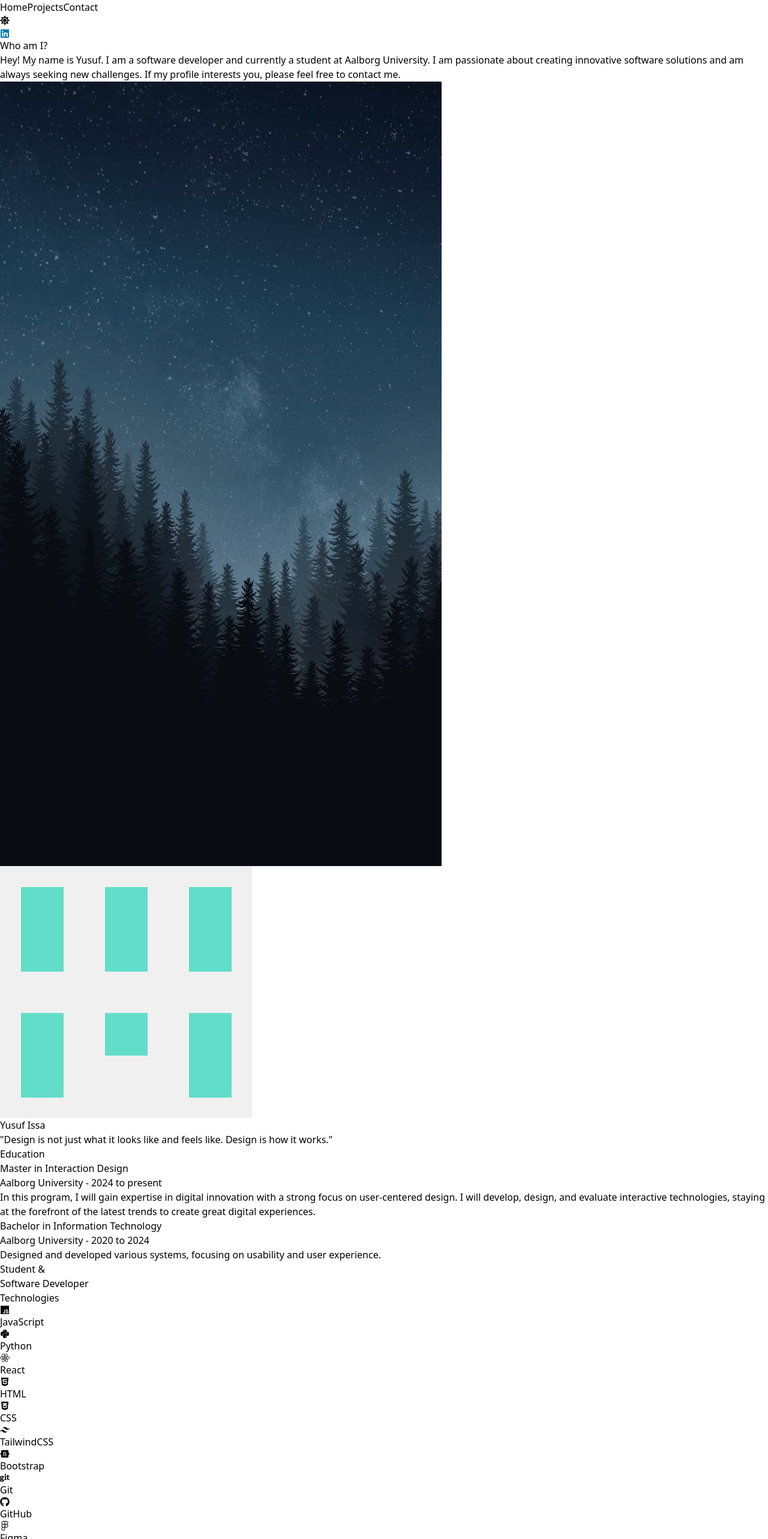
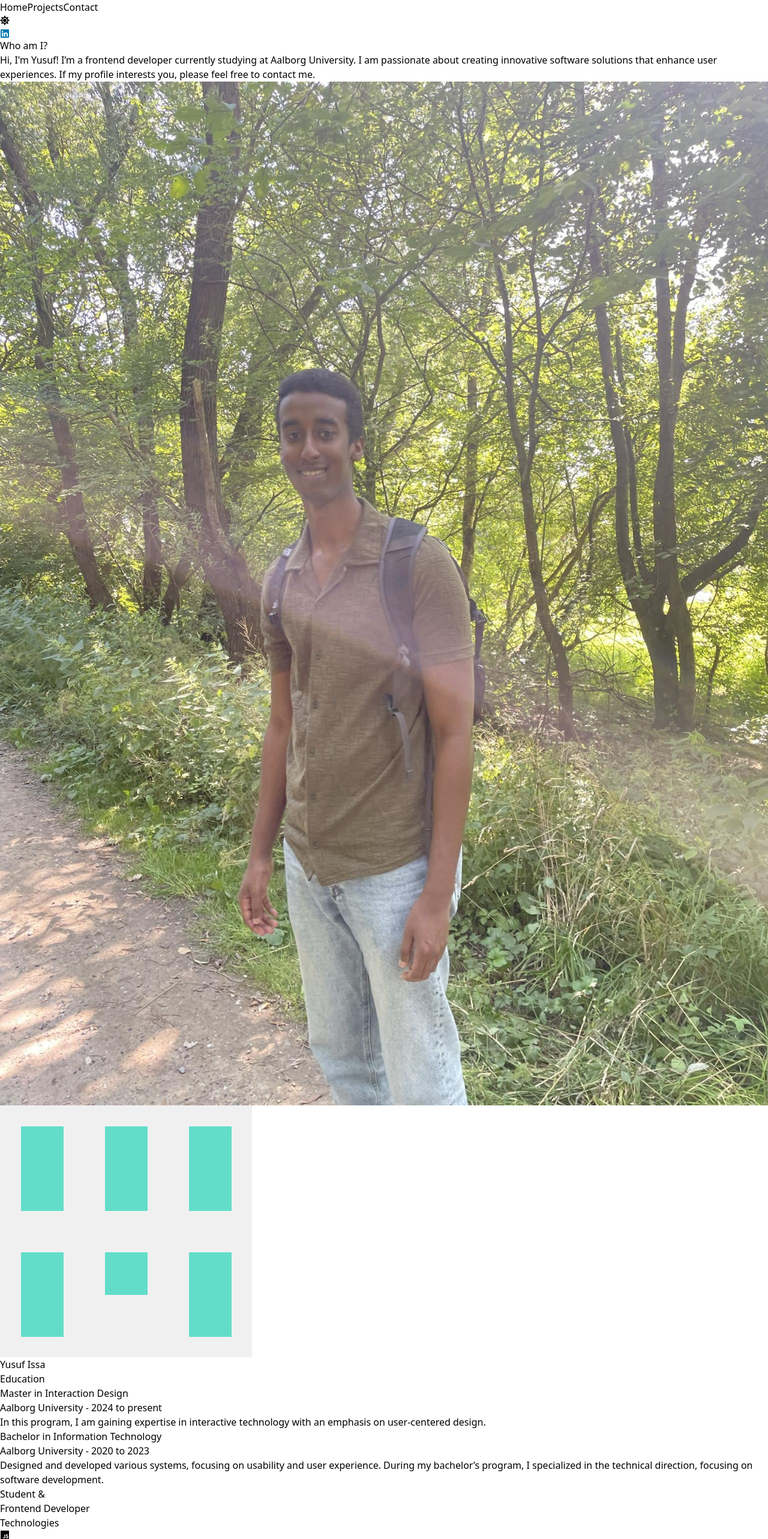
Before and after one commit to YusufIA99/React_tailwind_portfolio, a React (Vite) app: page / in a window 1280 px wide. Shown: the top 2566 px of the page at 60% size. Built offline with nearby package versions, Linux system fonts and the light colour scheme.

Commit message:
Text and image changes

```diff
--- a/src/pages/home.jsx
+++ b/src/pages/home.jsx
@@ -1,6 +1,6 @@
 import React from "react";
 import github from "../assets/github.png";
-import stars from "../assets/stars.png";
+import Yusuf from "../assets/Yusuf.png";
 import {
   FaReact,
   FaJs,
@@ -38,9 +38,7 @@ function Home() {
       ? "bg-neutral-800"
       : "bg-white";
   const textColor =
-    theme === "dark" || theme === "dark-gradient"
-      ? "text-white"
-      : "text-black";
+    theme === "dark" || theme === "dark-gradient" ? "text-white" : "text-black";
   const textSecondaryColor =
     theme === "dark" || theme === "dark-gradient"
       ? "text-gray-400"
@@ -65,10 +63,10 @@ function Home() {
           <p
             className={`mt-2 text-lg md:text-base lg:text-lg ${textSecondaryColor}`}
           >
-            Hey! My name is Yusuf. I am a software developer and currently a
-            student at Aalborg University. I am passionate about creating
-            innovative software solutions and am always seeking new challenges.
-            If my profile interests you, please feel free to{" "}
+            Hi, I'm Yusuf! I’m a frontend developer currently studying at
+            Aalborg University. I am passionate about creating innovative
+            software solutions that enhance user experiences. If my profile
+            interests you, please feel free to{" "}
             <a
               href="mailto:yusuia0154@gmail.com"
               className={`text-blue-500 underline`}
@@ -80,13 +78,15 @@ function Home() {
         </animated.div>
         <animated.div
           style={rightAnimationProps}
-          className={`col-span-1 row-span-3 flex hidden h-full w-full items-center justify-center overflow-hidden rounded-lg md:col-start-3 md:block ${bgColor}`}
+          className={`col-span-1 row-span-4 flex hidden h-full w-full items-center justify-center overflow-hidden rounded-lg md:col-start-3 md:block ${bgColor}`}
         >
-          <img
-            src={stars}
-            alt="Stars"
-            className="h-full w-full object-cover md:h-3/4 md:w-3/4 lg:h-full lg:w-full"
-          />
+          <div className="relative h-full w-full">
+            <img
+              src={Yusuf}
+              alt="Yusuf"
+              className="absolute inset-0 h-full w-full object-cover"
+            />
+          </div>
         </animated.div>
 
         <div
@@ -110,15 +110,6 @@ function Home() {
           </h1>
         </div>
         <animated.div
-          style={rightAnimationProps}
-          className={`col-span-1 row-span-1 hidden w-full items-center justify-center rounded-lg ${accentColor} p-4 md:col-start-3 md:row-start-4 md:block`}
-        >
-          <p className="text-center text-base text-white md:text-lg lg:text-xl">
-            "Design is not just what it looks like and feels like. Design is how
-            it works."
-          </p>
-        </animated.div>
-        <animated.div
           style={leftAnimationProps}
           className={`col-span-1 row-span-4 flex w-full flex-col items-start justify-start rounded-lg p-4 md:col-span-2 md:col-start-2 md:row-start-5 ${bgColor}`}
         >
@@ -138,11 +129,8 @@ function Home() {
               </h3>
               <p>Aalborg University - 2024 to present</p>
               <p>
-                In this program, I will gain expertise in digital innovation
-                with a strong focus on user-centered design. I will develop,
-                design, and evaluate interactive technologies, staying at the
-                forefront of the latest trends to create great digital
-                experiences.
+                In this program, I am gaining expertise in interactive
+                technology with an emphasis on user-centered design.
               </p>
             </li>
             <li className="mb-2">
@@ -151,10 +139,11 @@ function Home() {
               >
                 Bachelor in Information Technology
               </h3>
-              <p>Aalborg University - 2020 to 2024</p>
+              <p>Aalborg University - 2020 to 2023</p>
               <p>
                 Designed and developed various systems, focusing on usability
-                and user experience.
+                and user experience. During my bachelor’s program, I specialized
+                in the technical direction, focusing on software development.
               </p>
             </li>
           </ul>
@@ -165,7 +154,7 @@ function Home() {
         >
           <h1 className="text-center text-3xl font-bold leading-none text-white md:text-2xl lg:text-3xl">
             Student & <br />
-            Software Developer
+            Frontend Developer
           </h1>
         </animated.div>
         <animated.div
@@ -182,9 +171,6 @@ function Home() {
           >
             <li className="mb-2 flex items-center">
               <FaJs className="mr-2 text-yellow-500" /> JavaScript
-            </li>
-            <li className="mb-2 flex items-center">
-              <FaPython className="mr-2 text-blue-400" /> Python
             </li>
             <li className="mb-2 flex items-center">
               <FaReact className="mr-2 text-blue-500" /> React
```
Also changed, not shown: src/assets/Yusuf.png (added).
